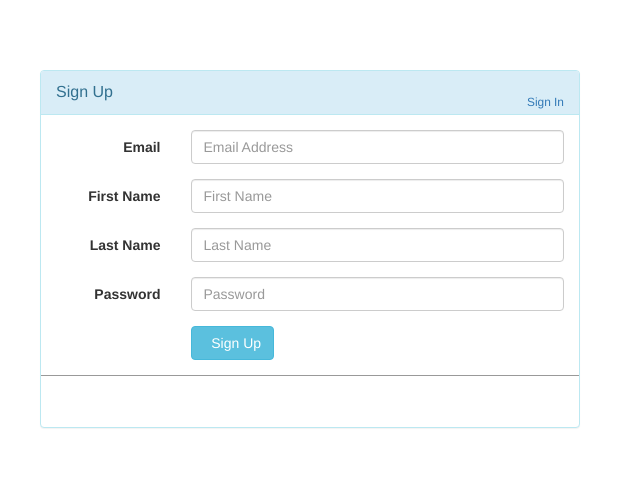
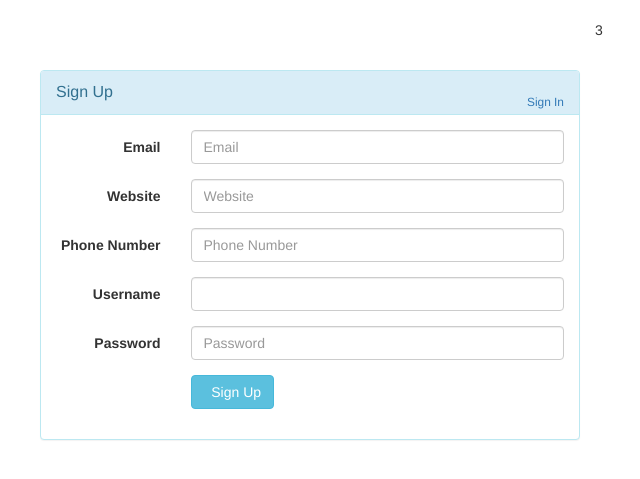
Before and after one commit to Buffer0x7cd/APIWebInterface2, a Django app: template AuthPortal/templates/AuthPortal/portal.html in a window 1280 px wide, after a click on "Sign Up Here". Shown: the part 51-530 px from the top of the page, without its empty margins (330-970 px from the left). Run offline with Django 3.2, Linux system fonts and the light colour scheme; the template is opened without the code that fills it, so the values that code supplies are empty; some libraries are stand-ins or nearby versions.

Commit message:
Template partion finishied

```diff
--- a/APIWebInterface/settings.py
+++ b/APIWebInterface/settings.py
@@ -38,6 +38,7 @@ INSTALLED_APPS = [
     'django.contrib.messages',
     'django.contrib.staticfiles',
     'AuthPortal.apps.AuthportalConfig',
+    'CustomUser.apps.CustomuserConfig',
 ]
 
 MIDDLEWARE = [
@@ -120,3 +121,4 @@ USE_TZ = True
 # https://docs.djangoproject.com/en/1.10/howto/static-files/
 
 STATIC_URL = '/static/'
+AUTH_USER_MODEL = 'CustomUser.User'
--- a/AuthPortal/templates/AuthPortal/login.html
+++ b/AuthPortal/templates/AuthPortal/login.html
@@ -1,5 +1,5 @@
 <!-- Start of login section-->
-<div id="loginbox" style="margin-top:50px;" class="mainbox col-md-6 col-md-offset-3 col-sm-8 col-sm-offset-2">
+<div id="loginbox" style="margin-top:50px;" class="mainbox col-md-6 col-md-offset-3 col-sm-8 col-sm-offset-2" onload="">
     <div class="panel panel-info">
         <div class="panel-heading">
             <div class="panel-title">Sign In</div>
--- a/AuthPortal/templates/AuthPortal/loginsection.html
+++ b/AuthPortal/templates/AuthPortal/loginsection.html
@@ -1,8 +1,10 @@
 <div class="container">
+
+    <!--Signup box-->
+     {% include 'AuthPortal/signup.html' %}
+    <!--End of signup box-->3
     <!-- Login -->
     {% include 'AuthPortal/login.html' %}
     <!-- endlogin-->
-    <!--Signup box-->
-    {% include 'AuthPortal/signup.html' %}
-    <!--End of signup box-->
+
 </div>
--- a/AuthPortal/templates/AuthPortal/signupform.html
+++ b/AuthPortal/templates/AuthPortal/signupform.html
@@ -1,5 +1,5 @@
-<form id="signupform" class="form-horizontal" role="form">
-
+<form action="." id="signupform" class="form-horizontal" role="form" method="POST">
+    {% csrf_token %}
     <div id="signupalert" style="display:none" class="alert alert-danger">
         <p>Error:</p>
         <span></span>
@@ -9,23 +9,30 @@
     <div class="form-group">
         <label for="email" class="col-md-3 control-label">Email</label>
         <div class="col-md-9">
-            <input type="text" class="form-control" name="email" placeholder="Email Address">
+           <input id="id_email" maxlength="254" name="email" type="email" placeholder="Email" class="form-control" required/>
+        </div>
+    </div>
+    <!-- Url section-->
+     <div class="form-group">
+        <label for="website" class="col-md-3 control-label">Website</label>
+        <div class="col-md-9">
+           <input id="id_website" maxlength="50" name="website" type="url" class="form-control" placeholder="Website" required/>
+        </div>
+    </div>
+       <!-- Phone section-->
+     <div class="form-group">
+        <label for="phonenumber" class="col-md-3 control-label">Phone Number</label>
+        <div class="col-md-9">
+           <input id="id_phonenumber" name="phonenumber"  class="form-control" type="number" placeholder="Phone Number" required />
         </div>
     </div>
 
-    <!--First name-->
+
+    <!--Username section-->
     <div class="form-group">
-        <label for="firstname" class="col-md-3 control-label">First Name</label>
+        <label for="username" class="col-md-3 control-label">Username</label>
         <div class="col-md-9">
-            <input type="text" class="form-control" name="firstname" placeholder="First Name">
-        </div>
-    </div>
-
-    <!--Last name-->
-    <div class="form-group">
-        <label for="lastname" class="col-md-3 control-label">Last Name</label>
-        <div class="col-md-9">
-            <input type="text" class="form-control" name="lastname" placeholder="Last Name">
+          <input id="id_username" class="form-control" maxlength="150" name="username" type="text" required />
         </div>
     </div>
 
@@ -33,7 +40,7 @@
     <div class="form-group">
         <label for="password" class="col-md-3 control-label">Password</label>
         <div class="col-md-9">
-            <input type="password" class="form-control" name="passwd" placeholder="Password">
+           <input id="id_password" name="password" class="form-control" type="password" placeholder="Password" required />
         </div>
     </div>
 
@@ -41,16 +48,8 @@
     <div class="form-group">
         <!-- Button -->
         <div class="col-md-offset-3 col-md-9">
-            <button id="btn-signup" type="button" class="btn btn-info"><i class="icon-hand-right"></i> &nbsp Sign Up</button>
+            <button id="btn-signup" class="btn btn-info"> &nbsp Sign Up</button>
             <!--<span style="margin-left:8px;">or</span>-->
         </div>
     </div>
-
-    <div style="border-top: 1px solid #999; padding-top:20px" class="form-group">
-
-        <div class="col-md-offset-3 col-md-9">
-            <!--<button id="btn-fbsignup" type="button" class="btn btn-primary"><i class="icon-facebook"></i>   Sign Up with Facebook</button>-->
-        </div>
-
-    </div>
 </form>
--- /dev/null
+++ b/AuthPortal/urls.py
@@ -0,0 +1,5 @@
+from django.conf.urls import url
+from .views import index,signup
+urlpatterns = [
+    url(r'^', signup)
+]
```
Also changed, not shown: APIWebInterface/urls.py (+2 -16 lines), AuthPortal/forms.py (+6 -6 lines), AuthPortal/views.py (+30 -11 lines).
